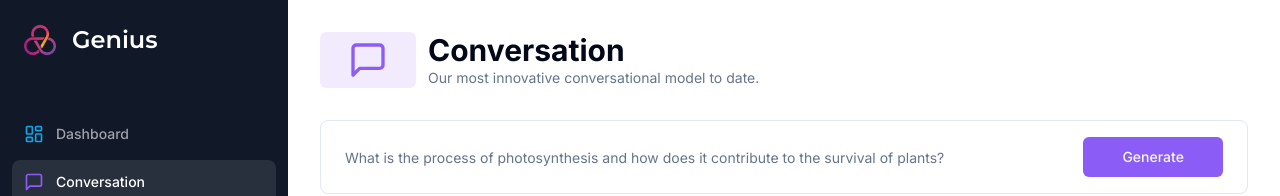
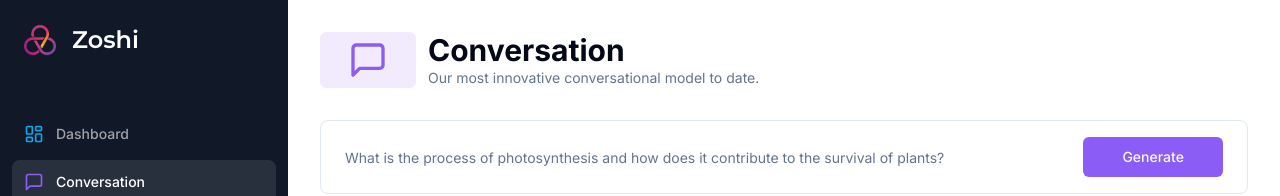
Before and after one commit to HassaanMuhammad69/AI-SaaS, a Next.js app: page /conversation in a window 1280 px wide. Shown: the top 196 px of the page. Built offline with nearby package versions, Linux system fonts and the light colour scheme.

Commit message:
changes are made

```diff
--- a/app/layout.tsx
+++ b/app/layout.tsx
@@ -6,7 +6,7 @@ import { ClerkProvider } from '@clerk/nextjs'
 const inter = Inter({ subsets: ['latin'] })
 
 export const metadata: Metadata = {
-  title: 'Genius',
+  title: 'Zoshi',
   description: 'AI Platform',
 }
 
--- a/components/landing-navbar.tsx
+++ b/components/landing-navbar.tsx
@@ -27,7 +27,7 @@ export const LandingNavbar = () => {
                         src="/logo.png" />
                 </div>
                 <h1 className={cn("text-2xl font-bold text-white", font.className)}>
-                    Genius
+                    Zoshi
                 </h1>
             </Link>
             <div className="flex items-center gap-x-2">
--- a/components/loader.tsx
+++ b/components/loader.tsx
@@ -11,7 +11,7 @@ export const Loader = () => {
                     alt="logo" />
             </div>
             <p className="text-sm text-muted-foreground">
-                Genius is thinking
+                Zoshi is thinking
             </p>
         </div>
     )
--- a/components/sidebar.tsx
+++ b/components/sidebar.tsx
@@ -68,7 +68,7 @@ const Sidebar = () => {
                         />
                     </div>
                     <h1 className={cn("text-2xl font-bold", montserrat.className)}>
-                        Genius
+                        Zoshi
                     </h1>
                 </Link>
                 <div className="space-y-1">
```
